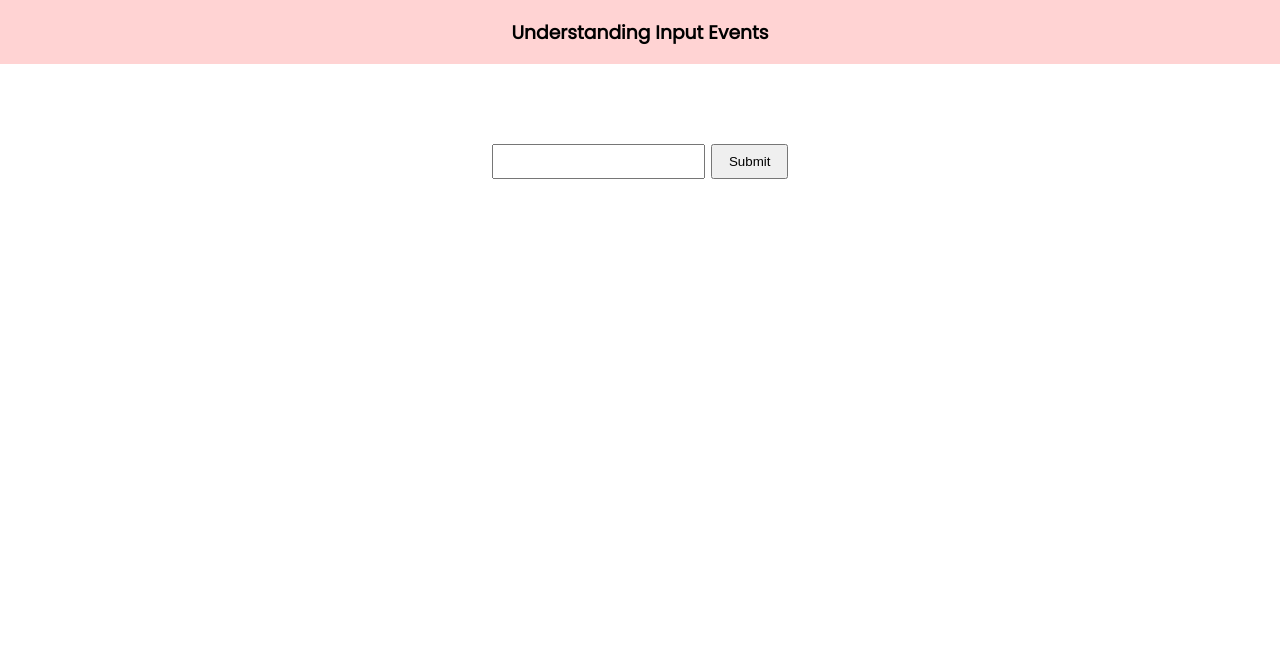
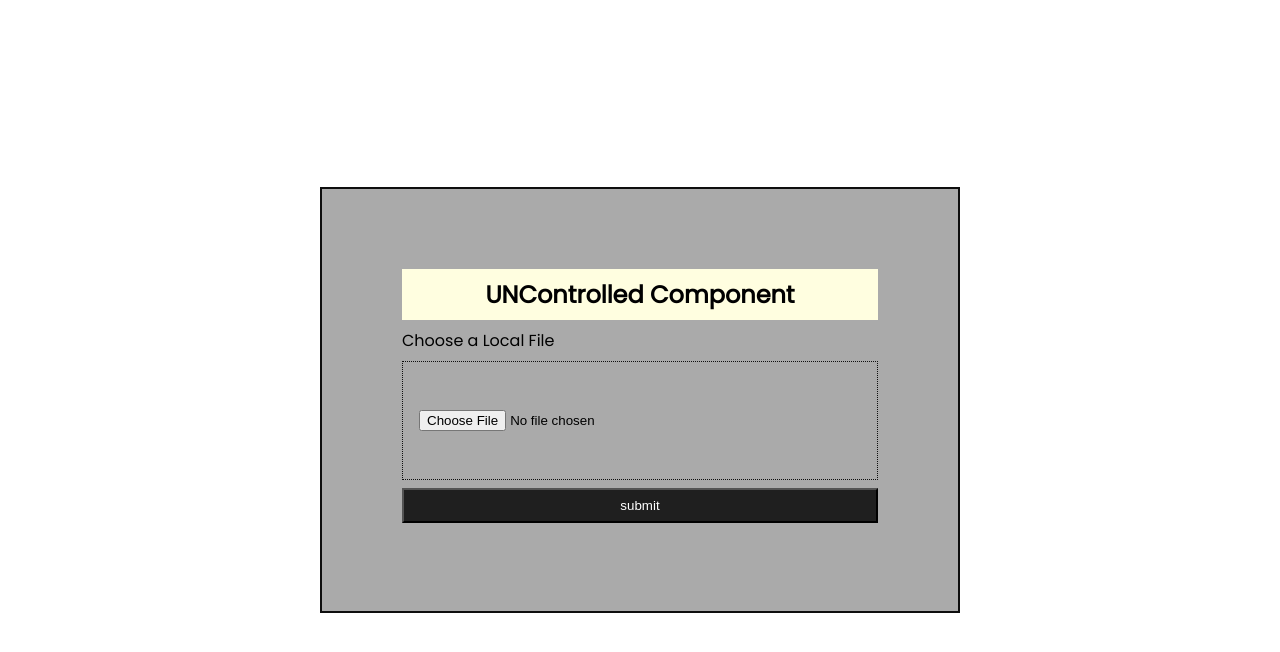
Before and after one commit to akashprasher/micro-demo-for-react, a React app in the folder understanding-basic-toolchain/: page / in a window 1280 px wide. Built offline with nearby package versions, Linux system fonts and the light colour scheme.

Commit message:
managing usestate
Signed-off-by: Akash Prasher <prince.akash.prasher@gmail.com>

```diff
--- /dev/null
+++ b/understanding-basic-toolchain/src/components/FileInput.js
@@ -0,0 +1,30 @@
+import React from "react";
+// import { ReactDOM } from "react";
+
+class SelectTag extends React.Component {
+  constructor(props) {
+    super();
+    this.fileInput = React.createRef();
+  }
+
+  handleSubmit = (e) => {
+    e.preventDefault();
+    // console.log(this.fileInput.current.files[0].name);
+    alert(this.fileInput.current.files[0].name);
+  };
+
+  render() {
+    return (
+      <>
+        <form onSubmit={this.handleSubmit} className="form-one">
+          {/*onSubmit={this.handleSubmit}*/}
+          <h2>UNControlled Component</h2>
+          <label>Choose a Local File</label>
+          <input type="file" ref={this.fileInput} />
+          <input type="submit" value="submit" />
+        </form>
+      </>
+    );
+  }
+}
+export default SelectTag;
--- /dev/null
+++ b/understanding-basic-toolchain/src/components/FileInputUn.js
@@ -0,0 +1,33 @@
+import React from "react";
+
+class FileInputUn extends React.Component {
+  constructor(props) {
+    super(props);
+    this.text = React.createRef();
+  }
+
+  handleSubmit = (e) => {
+    e.preventDefault();
+    alert("your email is " + this.text.current.value);
+  };
+
+  render() {
+    return (
+      <>
+        <form className="form-one" onSubmit={this.handleSubmit}>
+          <h2>UNControlled Component</h2>
+          <label htmlFor="email">Email:</label>
+          <input
+            type="email"
+            id="email"
+            ref={this.text}
+            placeholder="Enter Your Email"
+          />
+          <input type="submit" value="submit" />
+        </form>
+      </>
+    );
+  }
+}
+
+export default FileInputUn;
--- /dev/null
+++ b/understanding-basic-toolchain/src/components/FormInput.js
@@ -0,0 +1,42 @@
+import React from "react";
+// import { ReactDOM } from "react";
+
+class FormInput extends React.Component {
+  constructor(props) {
+    super();
+    this.state = {
+      inputText: "",
+    };
+  }
+
+  handleInputChange = (e) => {
+    this.setState({ inputText: e.target.value });
+  };
+
+  handleSubmit = (e) => {
+    e.preventDefault();
+    if (this.state.inputText) {
+      alert("Your email is " + this.state.inputText);
+    }
+  };
+
+  render() {
+    return (
+      <>
+        <form onSubmit={this.handleSubmit} className="form-one">
+          <h2>Controlled Component</h2>
+          <label htmlFor="email">Email:</label>
+          <input
+            type="email"
+            id="email"
+            value={this.state.inputText}
+            onChange={this.handleInputChange}
+            placeholder="Enter Your Email"
+          />
+          <input type="submit" value="submit" />
+        </form>
+      </>
+    );
+  }
+}
+export default FormInput;
--- /dev/null
+++ b/understanding-basic-toolchain/src/components/SelectTag.js
@@ -0,0 +1,39 @@
+import React from "react";
+// import { ReactDOM } from "react";
+
+class SelectTag extends React.Component {
+  constructor(props) {
+    super();
+    this.state = {
+      game: "football",
+    };
+  }
+
+  handleSelect = (e) => {
+    this.setState({ game: e.target.value });
+  };
+
+  handleSubmit = (e) => {
+    e.preventDefault();
+    alert("Your Favroit Game is " + this.state.game);
+  };
+
+  render() {
+    return (
+      <>
+        <form onSubmit={this.handleSubmit} className="form-one">
+          <h2>Controlled Component</h2>
+          <label htmlFor="game">Your Favorite Game?</label>
+          <select value={this.state.game} onChange={this.handleSelect}>
+            <option value="football">football</option>
+            <option value="basketball">basketball</option>
+            <option value="vollyball">vollyball</option>
+            <option value="cricket">cricket</option>
+          </select>
+          <input type="submit" value="submit" />
+        </form>
+      </>
+    );
+  }
+}
+export default SelectTag;
--- /dev/null
+++ b/understanding-basic-toolchain/src/components/TextArea.js
@@ -0,0 +1,41 @@
+import React from "react";
+// import { ReactDOM } from "react";
+
+class TextArea extends React.Component {
+  constructor(props) {
+    super();
+    this.state = {
+      bio: "",
+    };
+  }
+
+  handleInputChange = (e) => {
+    this.setState({ bio: e.target.value });
+  };
+
+  handleSubmit = (e) => {
+    e.preventDefault();
+    if (this.state.bio) {
+      alert("Your email is " + this.state.bio);
+    }
+  };
+
+  render() {
+    return (
+      <>
+        <form onSubmit={this.handleSubmit} className="form-one">
+          <h2>Controlled Component</h2>
+          <label htmlFor="email">Your Message</label>
+          <textarea
+            rows="5"
+            value={this.state.bio}
+            onChange={this.handleInputChange}
+            placeholder="Enter Your Email"
+          ></textarea>
+          <input type="submit" value="submit" />
+        </form>
+      </>
+    );
+  }
+}
+export default TextArea;
--- a/understanding-basic-toolchain/src/components/app.js
+++ b/understanding-basic-toolchain/src/components/app.js
@@ -1,5 +1,9 @@
 import React from "react";
-// import ReactDOM from "react-dom";
+// import FormInput from "./FormInput";
+// import FileInputUn from "./FileInputUn";
+// import TextArea from "./TextArea";
+// import SelectTag from "./SelectTag";
+import FileInput from "./FileInput";
 
 class App extends React.Component {
   constructor(props) {
@@ -9,29 +13,15 @@ class App extends React.Component {
     };
   }
 
-  handleChange = (event) => {
-    this.setState({
-      inputText: event.target.value,
-    });
-    // console.log(event);
-  };
-
-  handleClick = () => {};
-
   render() {
     return (
-      <>
-        <div className="header">
-          <h3>Understanding Input Events</h3>
-        </div>
-        <div className="container in-div">
-          <input onChange={this.handleChange} type="text" />
-          <button onClick={() => this.handleClick()}>Submit</button>
-        </div>
-        {/* <div>
-          <p>{this.state.inputText}</p>
-        </div> */}
-      </>
+      <div className="container wrapper">
+        {/* <FormInput /> */}
+        {/* <FileInputUn /> */}
+        {/* <TextArea /> */}
+        {/* <SelectTag /> */}
+        <FileInput />
+      </div>
     );
   }
 }
--- a/understanding-basic-toolchain/src/styles/main.css
+++ b/understanding-basic-toolchain/src/styles/main.css
@@ -15,21 +15,45 @@ body {
   margin: auto;
 }
 
-.header {
+.wrapper {
   display: flex;
-  height: 64px;
-  background-color: #ffd3d3;
+  justify-content: center;
   align-items: center;
-  justify-content: center;
+  width: 50%;
+  /* padding: 10rem; */
+  height: 100vh;
 }
 
-.in-div {
-  text-align: center;
+form {
+  width: 100%;
   padding: 5rem;
+  background-color: #aaaaaa;
+  border: 2px solid #0e0e0e;
 }
 
-.in-div input,
-button {
+form h2 {
+  text-align: center;
+  background-color: #fffee0;
+  padding: 0.5rem 0rem;
+  margin-bottom: 0.5rem;
+}
+
+.form-one input,
+.form-one textarea,
+.form-one select {
+  /* text-align: center; */
+  display: block;
   padding: 0.5rem 1rem;
-  margin: 0rem 0.2rem;
+  margin: 0.5rem 0rem;
+  width: 100%;
 }
+
+.form-one input[type="Submit"] {
+  background-color: #1f1f1f;
+  color: #ffffff;
+}
+
+.form-one input[type="file"] {
+  padding: 3rem 1rem;
+  border: 1px dotted #0f0f0f;
+}
```
